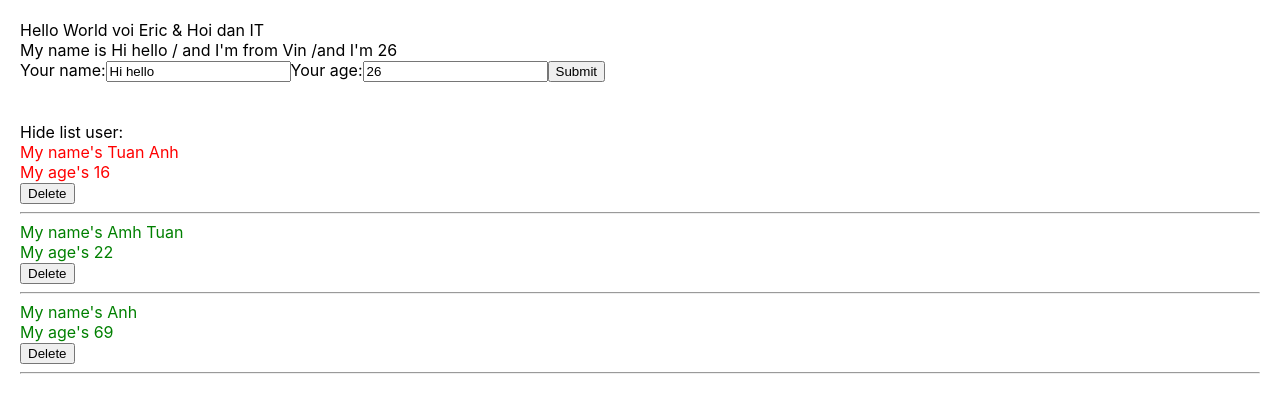
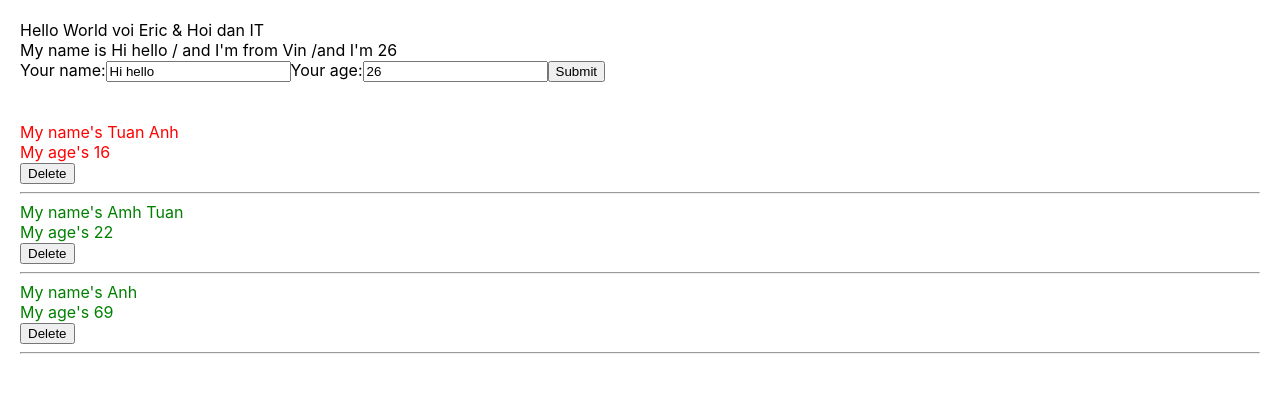
Before and after one commit to TuanAnh-LV/Test-demo-react, a React (Create React App) app: page / in a window 1280 px wide. Shown: the top 412 px of the page. Built offline with nearby package versions, Linux system fonts and the light colour scheme.

Commit message:
stateless function

```diff
--- a/src/components/DisplayInfor.js
+++ b/src/components/DisplayInfor.js
@@ -2,66 +2,152 @@
 import './DisplayInfor.scss';
 import logo from './../logo.svg'
 
-class DisplayInfor extends React.Component{
-    // chay truoc render
-    constructor(props){
-        console.log('>>> call contructor: 0')
-        super(props)
-        this.state ={
-            isShowListUser:true
-        }
-    }
 
-    handleShowHide = () => {
-        // ! dau togle co nghia la dau on off
-        this.setState({
-            isShowListUser : !this.state.isShowListUser
-        }
+// stateless vs state ful
+// class DisplayInfor extends React.Component{
+//     // chay truoc render
+//     // constructor(props){
+//     //     console.log('>>> call contructor: 0')
+//     //     super(props)
+//     //     this.state ={
+//     //         isShowListUser:true
+//     //     }
+//     // }
 
-        )
-    }
+//     // handleShowHide = () => {
+//     //     // ! dau togle co nghia la dau on off
+//     //     this.setState({
+//     //         isShowListUser : !this.state.isShowListUser
+//     //     }
 
-    state = {
-        isShowListUser: true
-    }
+//     //     )
+//     // }
 
-    componentDidMount(){
-        // co the goi API
-        console.log('>>>> call me component did mount')
-        setTimeout(()=>{
-            // dung de doi title khi chuyen sang trang khac
-            document.title = 'Tuan anh depz';
-        },3000);
-    }
+//     state = {
+//         isShowListUser: true
+//     }
 
-    // can phai tham chieu dau vao
-    componentDidUpdate(preProps,preState, snapshot){
-        console.log('>>>> call me component did Update',this.props,preProps)
-        // preProps se dua lai cho chung ta dung, so sanh qua khu va hien tai
-        if(this.props.listUsers !== preProps.listUsers){
-            alert('You got 5 users')
-        }
-        // neu list dat toi 5 user thi bao loi
-    }
-render(){
-    //destructuring array/objct
-    // 1.  const {age , name} = this.props;
-    const {listUsers} = this.props;
-    // console.log(listUsers)
-    //props => viet tac Properties duoc goi la tai san, boi vi no chuyen tu thang cha cho thang con
-    // console.log(this.props)
-    console.log('>>>> call me render')
+//     // componentDidMount(){
+//     //     // co the goi API
+//     //     console.log('>>>> call me component did mount')
+//     //     setTimeout(()=>{
+//     //         // dung de doi title khi chuyen sang trang khac
+//     //         document.title = 'Tuan anh depz';
+//     //     },3000);
+//     // }
+
+//     // // can phai tham chieu dau vao
+//     // componentDidUpdate(preProps,preState, snapshot){
+//     //     console.log('>>>> call me component did Update',this.props,preProps)
+//     //     // preProps se dua lai cho chung ta dung, so sanh qua khu va hien tai
+//     //     if(this.props.listUsers !== preProps.listUsers){
+//     //         alert('You got 5 users')
+//     //     }
+//     //     // neu list dat toi 5 user thi bao loi
+//     // }
+// render(){
+//     //destructuring array/objct
+//     // 1.  const {age , name} = this.props;
+//     const {listUsers} = this.props;
+//     // console.log(listUsers)
+//     //props => viet tac Properties duoc goi la tai san, boi vi no chuyen tu thang cha cho thang con
+//     // console.log(this.props)
+//     console.log('>>>> call me render')
+//     return(
+//         <div className="display-info-container">
+//             {/* <img src={logo} />
+//             <div>
+//                 <span onClick={() => {this.handleShowHide()}}>
+
+//                     {this.state.isShowListUser === true ? "Hide list user:" : "Show list user:"}
+//                     </span>
+//             </div> */}
+//             {/* true thi hien ra,false se an, co nghia cai bien nay la true  */}
+//         {/* {this.state.isShowListUser  */}
+//         {true &&
+//         <div>
+
+// {/* doan code thay cho phep hien ten nguoi dung bang .map se in ra 3 phan tu da khai bao, tao ra 1 array moi */}
+
+// {listUsers.map((user,index) => {
+//      //   dong nay no se in ra cac dieu kien minh muon chinh
+//     //  console.log(">>>> check map user",user)
+
+
+//      // cau dieu kien, dau + o dau dung de chuyen bien string sang number
+//     //  if( +user.age > 18){
+//     //     return(
+//     //         <div key={user.id} className="green">
+//     //             <div> My name's  {user.name}</div>
+//     //             <div>My age's {user.age} </div>
+//     //             <hr/>
+//     //         </div>
+//     //     )
+//     //  }else{
+//     //     return(
+//     //         <div key={user.id} className="red">
+//     //             <div> My name's  {user.name}</div>
+//     //             <div>My age's {user.age} </div>
+//     //             <hr/>
+//     //         </div>
+//     //     )
+//     //  }
+
+
+
+
+//     return(
+//         // ? the hien dieu kien neu true la green ,false red
+//                 <div key={user.id} className={+user.age > 18 ? "green" : "red"}>
+//                     <div>
+//                     <div> My name's  {user.name}</div>
+//                     <div>My age's {user.age} </div>
+//                     </div>
+//                     <div>
+//                         <button onClick={()=> this.props.handleDeleteUser(user.id)}>Delete</button>
+//                     </div>
+//                     <hr/>
+//                 </div>
+//             )
+
+// })}
+
+// {/*
+//             <div> My name's {name} </div>
+//             <div>My age's {age}</div>
+//             <hr/>
+//             <div> My name's {name} </div>
+//             <div>My age's {age}</div>
+//             <hr/>
+//             <div> My name's {name} </div>
+//             <div>My age's {age}</div> */}
+
+
+//         </div>
+// }
+//         </div>
+//     )
+// }
+
+// }
+
+const DisplayInfor = (props) =>{
+    //chuyen class sang function
+    // doi voi function k con this.props nua
+    const {listUsers} = props;
+
     return(
         <div className="display-info-container">
-            {/* <img src={logo} /> */}
+            {/* <img src={logo} />
             <div>
                 <span onClick={() => {this.handleShowHide()}}>
 
                     {this.state.isShowListUser === true ? "Hide list user:" : "Show list user:"}
                     </span>
-            </div>
+            </div> */}
             {/* true thi hien ra,false se an, co nghia cai bien nay la true  */}
-        {this.state.isShowListUser &&
+        {/* {this.state.isShowListUser  */}
+        {true &&
         <div>
 
 {/* doan code thay cho phep hien ten nguoi dung bang .map se in ra 3 phan tu da khai bao, tao ra 1 array moi */}
@@ -101,7 +187,7 @@
                     <div>My age's {user.age} </div>
                     </div>
                     <div>
-                        <button onClick={()=> this.props.handleDeleteUser(user.id)}>Delete</button>
+                        <button onClick={()=> props.handleDeleteUser(user.id)}>Delete</button>
                     </div>
                     <hr/>
                 </div>
@@ -126,6 +212,5 @@
     )
 }
 
-}
 
 export default DisplayInfor;
```
